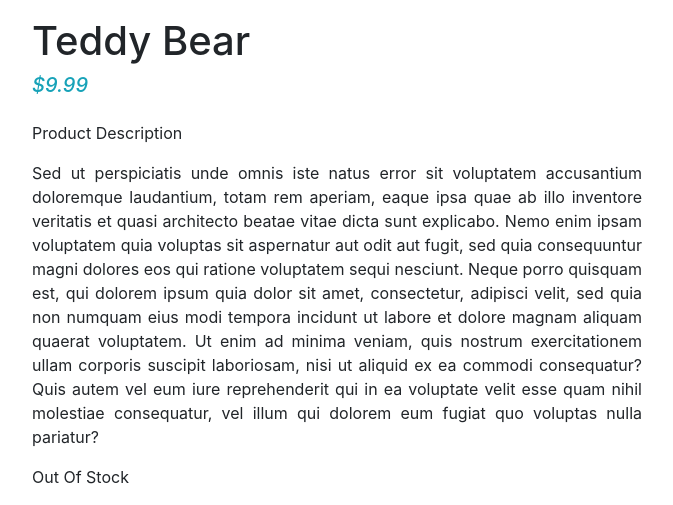
After one commit to Navi-n-Don/ecommerce-project, a Django app: page /product/ in a window 1280 px wide. The commit adds this page. Shown: the part 545-1050 px from the top of the page, without its empty margins (303-976 px from the left). Run offline with Django 3.2, Linux system fonts and the light colour scheme.

Commit message:
Create desc product

```diff
--- a/shop/templates/about.html
+++ /dev/null
@@ -1,6 +0,0 @@
-{% extends 'base.html' %}
-{% block title %}About{% endblock %}
-
-{% block content %}
-    <h1>About</h1>
-{% endblock %}
--- a/shop/templates/base.html
+++ b/shop/templates/base.html
@@ -1,6 +1,8 @@
-{% load static %}
 <!doctype html>
 <html lang="en">
+
+{% load static %}
+
 <head>
     <meta charset="utf-8">
     <meta name="viewport" content="width=device-width, initial-scale=1, shrink-to-fit=no">
@@ -12,6 +14,7 @@
         .material-icons.md-48 {font-size: 36px;}
     </style>
 </head>
+
 <body>
 
     <nav class="navbar navbar-expand-md navbar-light bg-dark">
--- /dev/null
+++ b/shop/templates/product.html
@@ -0,0 +1,26 @@
+{% extends 'base.html' %}
+
+{% load static %}
+
+{% block title %}
+    Product
+{% endblock %}
+
+{% block content %}
+    <div class="container py-5">
+        <div class="row mt-5">
+            <div class="col-10 mx-auto col-md-6 my-3">
+                <img src="{% static 'img/teddy.png' %}" alt="">
+            </div>
+        </div>
+    </div>
+<div class="col-10 mx-auto col-md-6 my-3">
+    <div>
+        <h1 class="product_title">Teddy Bear</h1>
+        <h5 class="text-info font-italic mb-4">$9.99</h5>
+        <p class="product_desc">Product Description</p>
+        <p class="text-justify product_text">Sed ut perspiciatis unde omnis iste natus error sit voluptatem accusantium doloremque laudantium, totam rem aperiam, eaque ipsa quae ab illo inventore veritatis et quasi architecto beatae vitae dicta sunt explicabo. Nemo enim ipsam voluptatem quia voluptas sit aspernatur aut odit aut fugit, sed quia consequuntur magni dolores eos qui ratione voluptatem sequi nesciunt. Neque porro quisquam est, qui dolorem ipsum quia dolor sit amet, consectetur, adipisci velit, sed quia non numquam eius modi tempora incidunt ut labore et dolore magnam aliquam quaerat voluptatem. Ut enim ad minima veniam, quis nostrum exercitationem ullam corporis suscipit laboriosam, nisi ut aliquid ex ea commodi consequatur? Quis autem vel eum iure reprehenderit qui in ea voluptate velit esse quam nihil molestiae consequatur, vel illum qui dolorem eum fugiat quo voluptas nulla pariatur?</p>
+        <p class="text-justify product_text">Out Of Stock</p>
+    </div>
+</div>
+{% endblock %}
--- a/shop/urls.py
+++ b/shop/urls.py
@@ -3,5 +3,5 @@ from . import views
 
 urlpatterns = [
     path('', views.home, name='home'),
-    path('about/', views.about, name='about'),
+    path('product/', views.product, name='product'),
 ]
--- a/shop/views.py
+++ b/shop/views.py
@@ -4,5 +4,5 @@ from django.shortcuts import render
 def home(request):
     return render(request, 'home.html')
 
-def about(request):
-    return render(request, 'about.html')
+def product(request):
+    return render(request, 'product.html')
```
